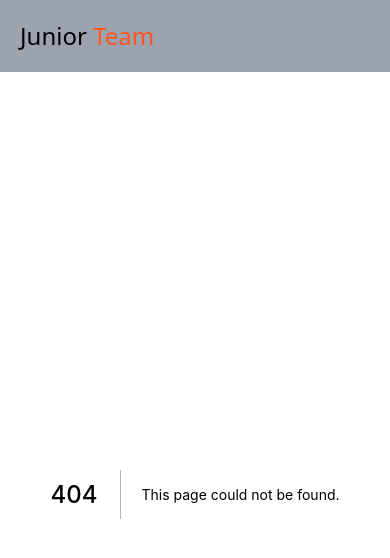
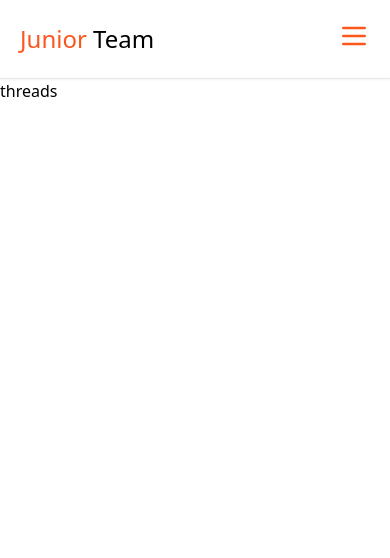
Before and after one commit to Joeri5/Junior-Team-Forums, a Next.js app in the folder junior-team-client/: page /threads in a window 390 px wide. Before the commit this address had no page. Shown: the top 558 px of the page. Built offline with nearby package versions, Linux system fonts and the light colour scheme.

Commit message:
almost finished the navbar (and responsive hamburger menu)

```diff
--- a/junior-team-client/components/Navbar.tsx
+++ b/junior-team-client/components/Navbar.tsx
@@ -4,13 +4,13 @@ import React, { useEffect } from "react";
 import { motion } from "framer-motion";
 import { Logo } from "../assets";
 
-type NavbarLink = {
+type NavbarLinkProps = {
   children: React.ReactNode;
   to: string;
   ignoreColor?: boolean;
 };
 
-function NavbarLink({ children, to, ignoreColor }: NavbarLink) {
+function NavbarLink({ children, to, ignoreColor }: NavbarLinkProps) {
   const router = useRouter();
 
   return ignoreColor ? (
@@ -21,15 +21,29 @@ function NavbarLink({ children, to, ignoreColor }: NavbarLink) {
       {children}
     </button>
   ) : router.asPath === to ? (
-    <button className="flex items-center gap-x-3 text-white bg-black text-xl px-10 py-2 rounded-xl">
+    <button className="flex border-[#fb561d] text-xl border-b-2 w-20 mx-10 md:mx-5 transitition-border ease-in-out duration-300">
       {children}
     </button>
   ) : (
     <button
       onClick={() => router.push(to)}
-      className="flex items-center gap-x-3 text-xl px-10 py-2 rounded-xl filter-img-child"
+      className="flex text-xl w-20 mx-10 md:mx-5 transitition-border ease-in-out duration-300"
     >
       {children}
+    </button>
+  );
+}
+
+function NavbarLogo(props: Props) {
+  const router = useRouter();
+
+  return router.asPath === "/" ? (
+    <button onClick={() => router.push("/")} className="text-2xl">
+      Junior <span className="text-[#fb561d]">Team</span>
+    </button>
+  ) : (
+    <button onClick={() => router.push("/")} className="text-2xl">
+      <span className="text-[#fb561d]">Junior</span> Team
     </button>
   );
 }
@@ -41,6 +55,7 @@ const Navbar = (props: Props) => {
   //   const [user, loading] = useAuthState(auth);
 
   const [isOpen, setIsOpen] = React.useState(false);
+  console.log(isOpen);
 
   useEffect(() => {
     if (isOpen) {
@@ -54,29 +69,59 @@ const Navbar = (props: Props) => {
     <>
       {!isOpen && (
         <>
-          <nav className="bg-gray-400">
-            <div>
-              <div className="px-5 py-5 flex items-center">
-              <h1 className="text-2xl">
-                Junior <span className="text-[#fb561d]">Team</span>
-              </h1>
-            </div>
-            <div>
-
-            </div>
+          <nav className="border-b shadow-sm">
+            <div className="flex justify-between w-screen px-5 md:px-10 py-5 items-center">
+              <div className="transition-all duration-300 ease-in-out">
+                <NavbarLogo />
+              </div>
+              <div className="hidden md:flex items-center">
+                <NavbarLink to="/topics">Topics</NavbarLink>
+                <NavbarLink to="/threads">Threads</NavbarLink>
+                <div className="h-10 ml-10">
+                  <button className="border-[#5865F2] border-2 hover:bg-[#5865F2] transition-colors ease-in-out duration-300 hover:text-white px-10 h-full rounded-md text-[#5865F2]">
+                    Login
+                  </button>
+                </div>
+              </div>
+              <div className="md:hidden">
+                <button onClick={() => setIsOpen(true)}>
+                  <svg
+                    xmlns="http://www.w3.org/2000/svg"
+                    className="h-8 w-8 text-[#fb561d]"
+                    fill="none"
+                    viewBox="0 0 24 24"
+                    stroke="currentColor"
+                    strokeWidth={2}
+                  >
+                    <path
+                      strokeLinecap="round"
+                      strokeLinejoin="round"
+                      d="M4 6h16M4 12h16M4 18h16"
+                    />
+                  </svg>
+                </button>
+              </div>
             </div>
           </nav>
         </>
       )}
 
       {isOpen && (
-        <>
-          <nav>
-            <div>
-              <h1>Junior Team</h1>
-            </div>
-          </nav>
-        </>
+        <motion.div
+          onClick={() => setIsOpen(!isOpen)}
+          animate={{ x: ["-100%", "0%"] }}
+          className="h-screen text-black md:hidden"
+        >
+          <div className="relative">
+            <button className="absolute top-10 right-10 text-3xl text-[#fb561d]">
+              ✕
+            </button>
+          </div>
+          <div className="py-10 flex flex-col gap-7">
+            <NavbarLink to="/topics">Topics</NavbarLink>
+            <NavbarLink to="/threads">Threads</NavbarLink>
+          </div>
+        </motion.div>
       )}
     </>
   );
--- a/junior-team-client/pages/index.tsx
+++ b/junior-team-client/pages/index.tsx
@@ -6,7 +6,7 @@ const Home: NextPage = () => {
   return (
     <div>
       <Head>
-        <title>Junior Team Forums</title>
+        <title>Junior Team</title>
         <meta name="description" content="Generated by create next app" />
         <link rel="icon" href="/icon.png" />
       </Head>
--- /dev/null
+++ b/junior-team-client/pages/threads.tsx
@@ -0,0 +1,9 @@
+import React from "react";
+
+type Props = {};
+
+const threads = (props: Props) => {
+  return <div>threads</div>;
+};
+
+export default threads;
--- /dev/null
+++ b/junior-team-client/pages/topics.tsx
@@ -0,0 +1,9 @@
+import React from "react";
+
+type Props = {};
+
+const topics = (props: Props) => {
+  return <div>topics</div>;
+};
+
+export default topics;
```
